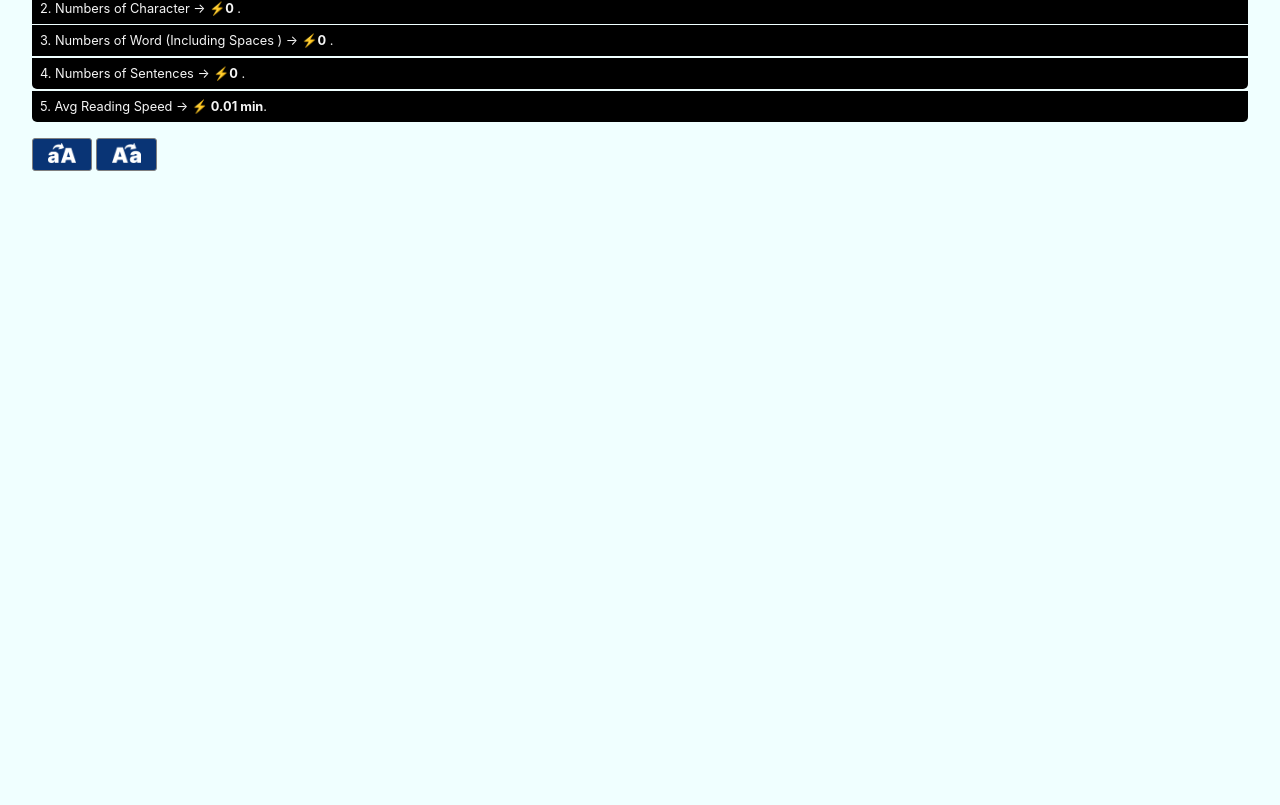
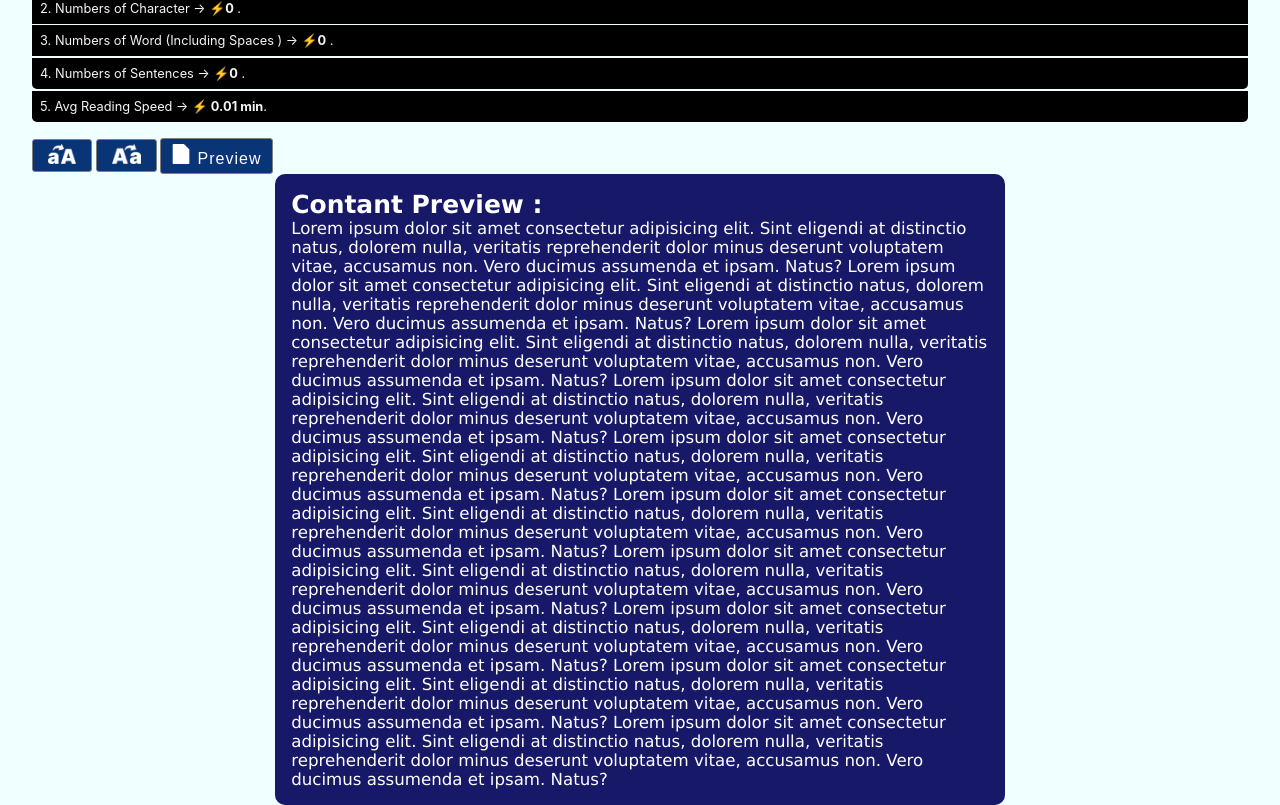
Before and after one commit to rounakkumar001/text-utils, a React (Create React App) app: page / in a window 1280 px wide. Shown: the part 489-1294 px from the top of the page. Before the commit the page ends 800 px from the top, so only its background shows below. Built offline with nearby package versions, Linux system fonts and the light colour scheme.

Commit message:
Evening Break for Nasta for 5 min

```diff
--- a/src/App.css
+++ b/src/App.css
@@ -59,6 +59,9 @@ body{
 }
 
 #main{
+    position: sticky;
+    top: 0px;
+    width: 100%;
     display: flex;
     align-items: center;
     justify-content: space-between;
--- a/src/App.js
+++ b/src/App.js
@@ -2,12 +2,15 @@
 import React from 'react';
 import Heading from './components/heading';
 import Textbox from './components/textbox';
+import Preview from './components/preview';
+
 
 function App() {
   return (
     <>
       <Heading />
       <Textbox />
+      <Preview/>
 
     </>
   );
--- /dev/null
+++ b/src/components/preview.js
@@ -0,0 +1,22 @@
+import React from 'react'
+import '../pvw.css'
+
+export default function preview() {
+    return (
+        <div className='main'>
+            <div className='main-container'>
+                <h2>Contant Preview :</h2>
+                Lorem ipsum dolor sit amet consectetur adipisicing elit. Sint eligendi at distinctio natus, dolorem nulla, veritatis reprehenderit dolor minus deserunt voluptatem vitae, accusamus non. Vero ducimus assumenda et ipsam. Natus?
+                Lorem ipsum dolor sit amet consectetur adipisicing elit. Sint eligendi at distinctio natus, dolorem nulla, veritatis reprehenderit dolor minus deserunt voluptatem vitae, accusamus non. Vero ducimus assumenda et ipsam. Natus?
+                Lorem ipsum dolor sit amet consectetur adipisicing elit. Sint eligendi at distinctio natus, dolorem nulla, veritatis reprehenderit dolor minus deserunt voluptatem vitae, accusamus non. Vero ducimus assumenda et ipsam. Natus?
+                Lorem ipsum dolor sit amet consectetur adipisicing elit. Sint eligendi at distinctio natus, dolorem nulla, veritatis reprehenderit dolor minus deserunt voluptatem vitae, accusamus non. Vero ducimus assumenda et ipsam. Natus?
+                Lorem ipsum dolor sit amet consectetur adipisicing elit. Sint eligendi at distinctio natus, dolorem nulla, veritatis reprehenderit dolor minus deserunt voluptatem vitae, accusamus non. Vero ducimus assumenda et ipsam. Natus?
+                Lorem ipsum dolor sit amet consectetur adipisicing elit. Sint eligendi at distinctio natus, dolorem nulla, veritatis reprehenderit dolor minus deserunt voluptatem vitae, accusamus non. Vero ducimus assumenda et ipsam. Natus?
+                Lorem ipsum dolor sit amet consectetur adipisicing elit. Sint eligendi at distinctio natus, dolorem nulla, veritatis reprehenderit dolor minus deserunt voluptatem vitae, accusamus non. Vero ducimus assumenda et ipsam. Natus?
+                Lorem ipsum dolor sit amet consectetur adipisicing elit. Sint eligendi at distinctio natus, dolorem nulla, veritatis reprehenderit dolor minus deserunt voluptatem vitae, accusamus non. Vero ducimus assumenda et ipsam. Natus?
+                Lorem ipsum dolor sit amet consectetur adipisicing elit. Sint eligendi at distinctio natus, dolorem nulla, veritatis reprehenderit dolor minus deserunt voluptatem vitae, accusamus non. Vero ducimus assumenda et ipsam. Natus?
+                Lorem ipsum dolor sit amet consectetur adipisicing elit. Sint eligendi at distinctio natus, dolorem nulla, veritatis reprehenderit dolor minus deserunt voluptatem vitae, accusamus non. Vero ducimus assumenda et ipsam. Natus?
+            </div>
+        </div>
+    )
+}
--- a/src/components/textbox.js
+++ b/src/components/textbox.js
@@ -2,6 +2,7 @@ import React, { useState } from 'react'
 import '../form.css';
 import LtU from "../img/ltu.png"
 import UtL from "../img/UtL.png"
+import pvpng from "../img/previewicon.png"
 
 
 export default function Textbox() {
@@ -37,6 +38,7 @@ export default function Textbox() {
             </div>
             <button onClick={lowerToUpper} className='Primary-btn btn-1'><img src={LtU} alt="" /></button>
             <button onClick={upperToLower} className='Primary-btn'><img src={UtL} alt="" /></button>
+            <button  className='Primary-btn btn-spl'><img src={pvpng} alt="" /> <span id='Previews'>Preview</span></button>
 
         </>
     )
--- a/src/form.css
+++ b/src/form.css
@@ -56,7 +56,18 @@
     font-family:Arial, Helvetica, sans-serif;
 }
 
+#Previews{
+    color: white;
+    font-size: 1rem;
+    padding-left: 2px;
 
+}
+
+.btn-spl{
+    padding: 5px 10px;
+    font-family:Arial, Helvetica, sans-serif;
+    letter-spacing: 1px;
+}
 
 @media screen and (max-width : 426px) {
     .fmain {
--- /dev/null
+++ b/src/pvw.css
@@ -0,0 +1,26 @@
+.main{
+    margin-left: 2rem ;
+    margin-right: 2rem ;
+
+    display: flex;
+    justify-content: center;
+    align-items: center;
+}
+
+.main-container{
+    width: 60%;
+
+    background-color:  rgb(24, 24, 105);
+    color: white;
+    padding: 1rem;
+    border-radius: 10px;
+    font-size: 1.04rem;
+    font-family:Verdana, Geneva, Tahoma, sans-serif;
+
+}
+
+@media screen and (max-width : 426px ){
+    .main-container{
+        width: 98%;
+    }
+}
```
Also changed, not shown: src/img/previewicon.png (added).
